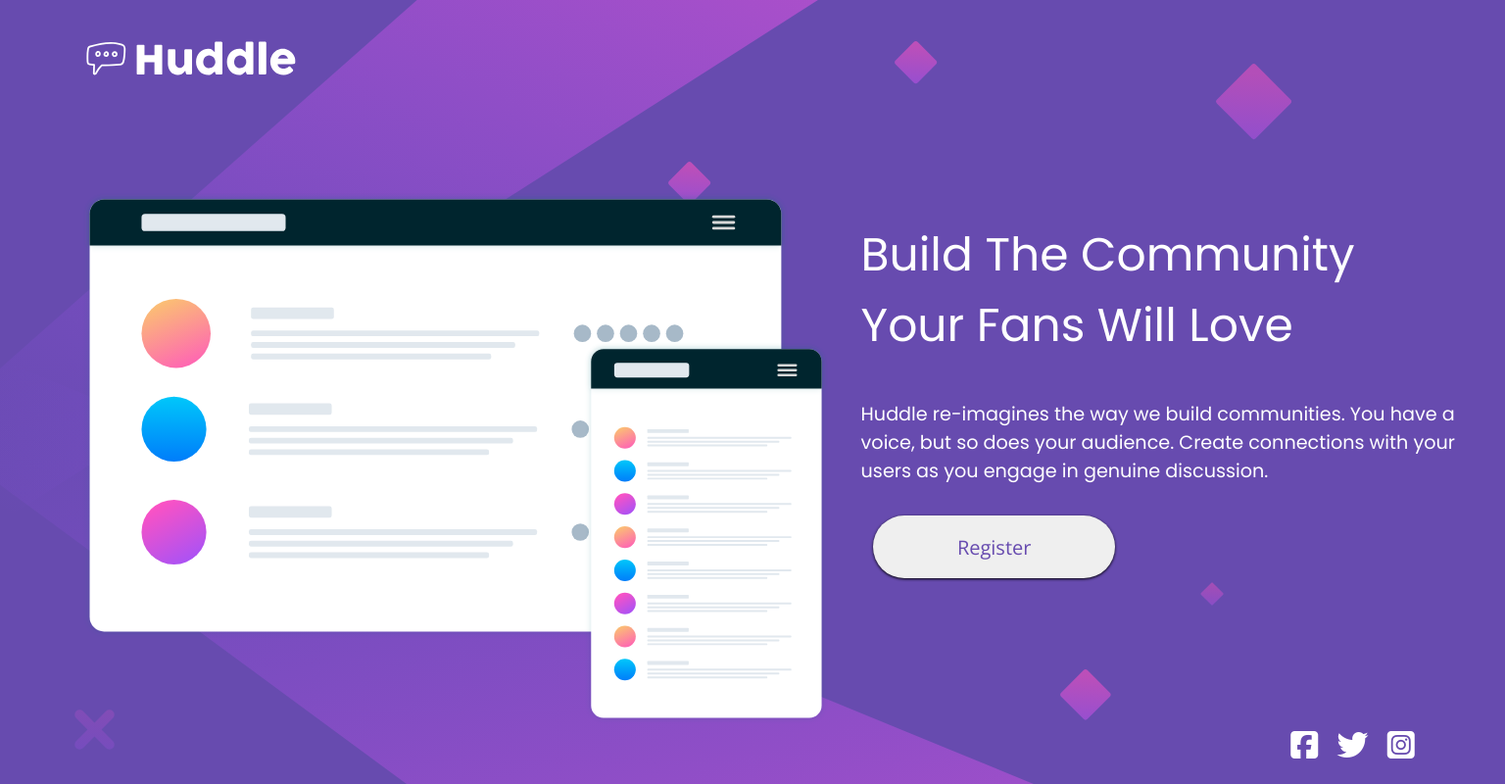
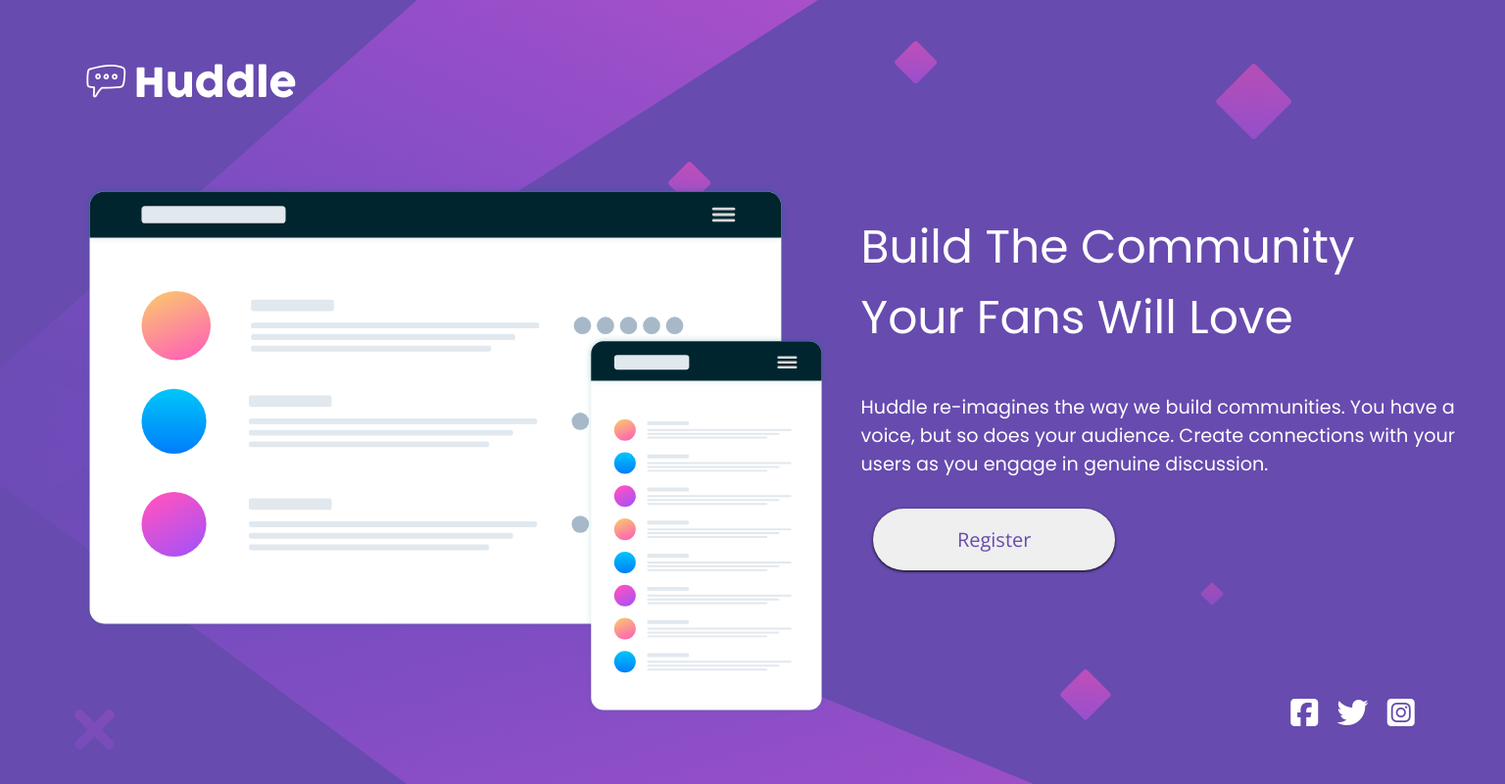
Before and after one commit to Schmelzofen/huddle_landingpage, a website: page index.html in a window 1536 px wide. Shown: the whole page at 98% size. Drawn offline with nearby package versions, Linux system fonts and the light colour scheme.

Commit message:
some fixes

```diff
--- a/assets/scss/style.scss
+++ b/assets/scss/style.scss
@@ -113,12 +113,13 @@
         background: url("../img/bg-desktop.svg") left no-repeat,
             hsl(257, 40%, 49%);
         height: 100vh;
-        padding: 2% 0 0% 0;
+        padding: 0% 0 0% 0;
 
 
         >img {
             width: 20%;
-            padding: 0% 0 0% 5%;
+            padding: 3.5% 0 0% 5%;
+            margin-bottom: -2%;
         }
 
         section {
@@ -155,7 +156,7 @@
                 &:nth-of-type(2) {
                     text-align: right;
                     padding: 0;
-                    margin: 25% 10% 0 0;
+                    margin: 21% 10% 0 0;
 
                     i {
                         margin-left: 15px;
```
Also changed, not shown: assets/css/style.css, 1 other file.
